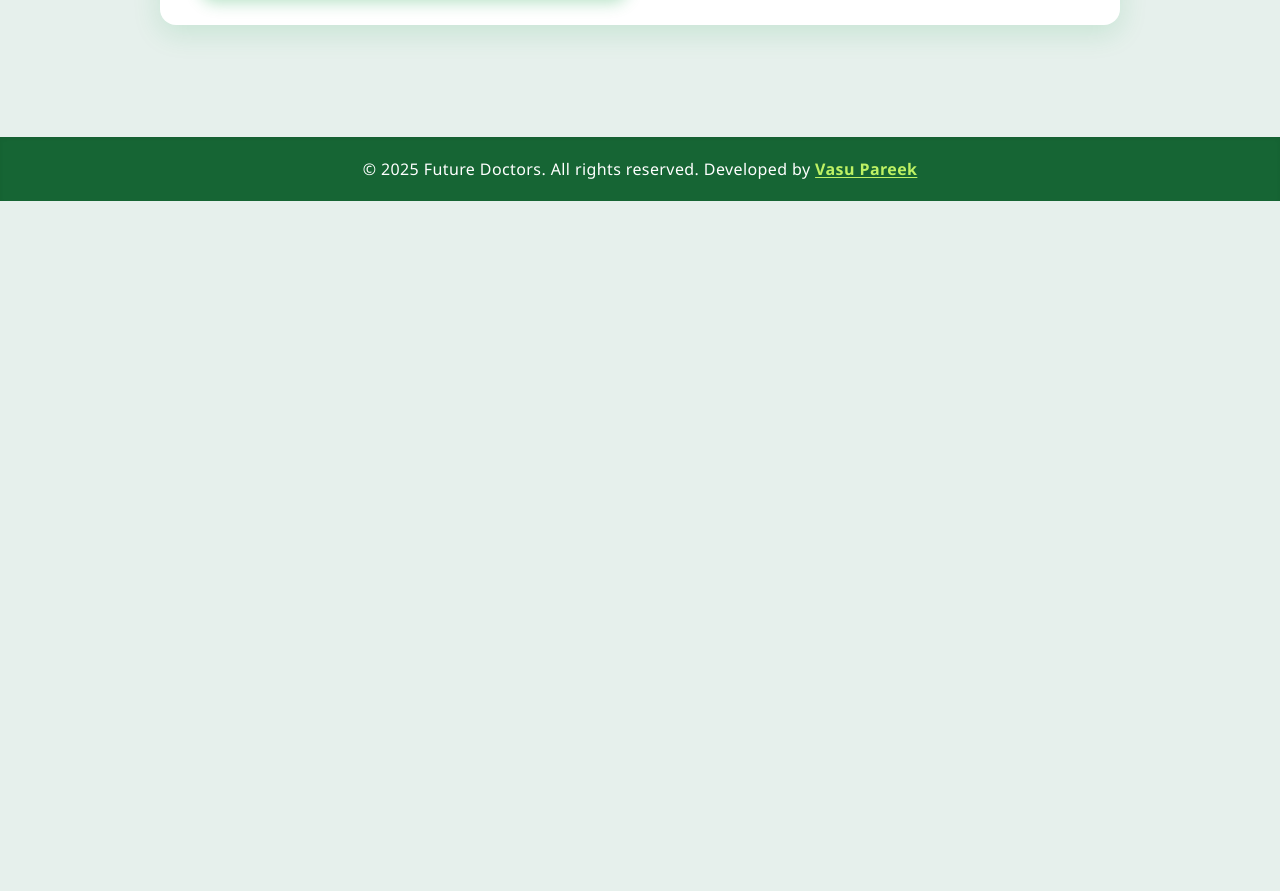
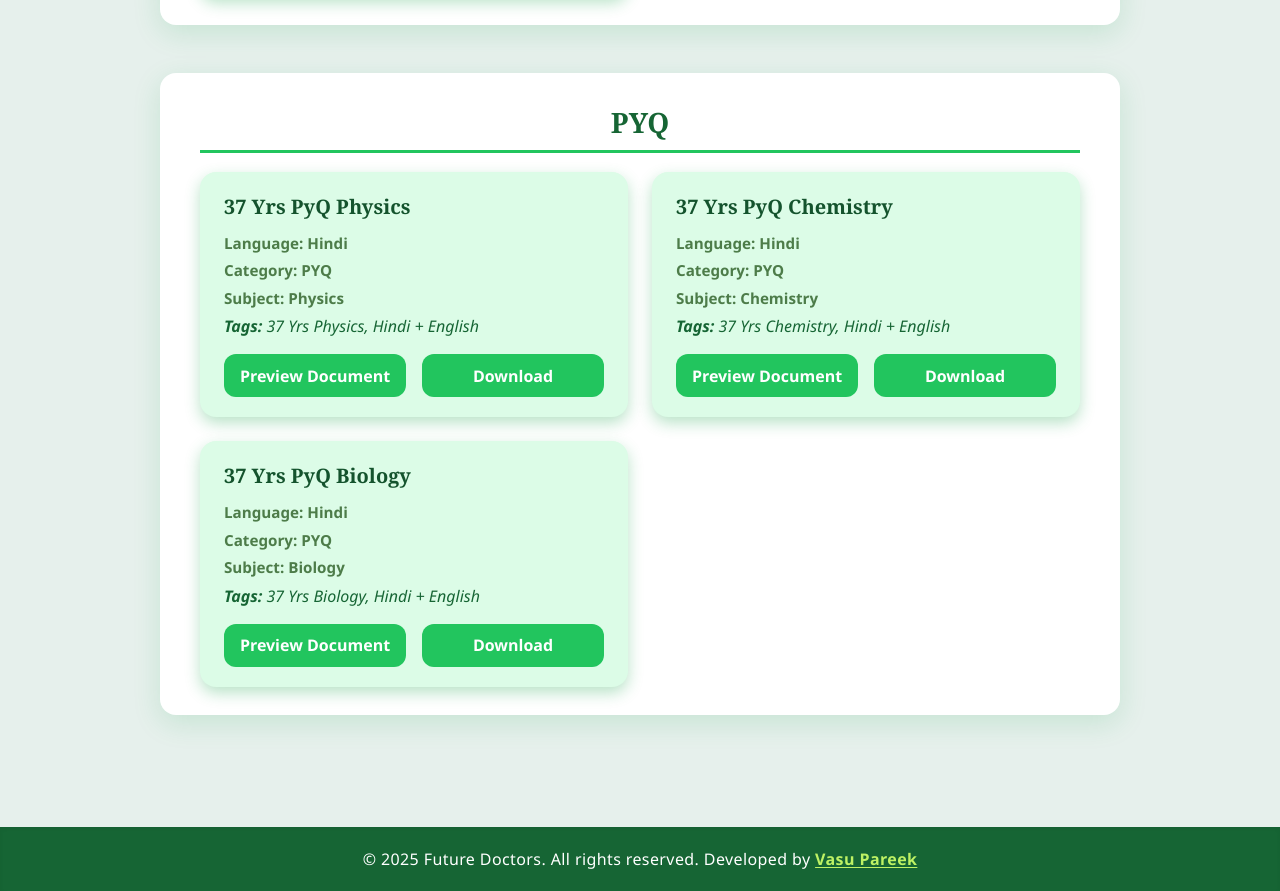
Before and after one commit to vasu0987x/Neet, a plain HTML site: page index.html in a window 1280 px wide. Shown: the part 2139-3030 px from the top of the page. Before the commit the page ends 2340 px from the top, so only its background shows below. Drawn offline with nearby package versions, Linux system fonts and the light colour scheme.

Commit message:
Update index.html

```diff
--- a/index.html
+++ b/index.html
@@ -387,6 +387,30 @@
         subject: "Physics",
         tags: ["HC Varma Physics Book", "Hindi"]
       },
+      {
+        title: "37 Yrs PyQ Physics",
+        link: "https://drive.google.com/file/d/1IVoe3d_8SvuFW4XRqeHoG3VXtEjMHCUG/view?usp=drivesdk",
+        language: "Hindi",
+        category: "PYQ",
+        subject: "Physics",
+        tags: ["37 Yrs Physics", "Hindi + English"]
+      },
+      {
+        title: "37 Yrs PyQ Chemistry",
+        link: "https://drive.google.com/file/d/1IWboZ-5L_cVLihpWhC7D2bu8uD6iQz7c/view?usp=drivesdk",
+        language: "Hindi",
+        category: "PYQ",
+        subject: "Chemistry",
+        tags: ["37 Yrs Chemistry", "Hindi + English"]
+      },
+      {
+        title: "37 Yrs PyQ Biology",
+        link: "https://drive.google.com/file/d/1IXc7qAXU5NSngoYJVGEcOY6wzF1Vp87M/view?usp=drivesdk",
+        language: "Hindi",
+        category: "PYQ",
+        subject: "Biology",
+        tags: ["37 Yrs Biology", "Hindi + English"]
+      },
 
     ];
 
```
